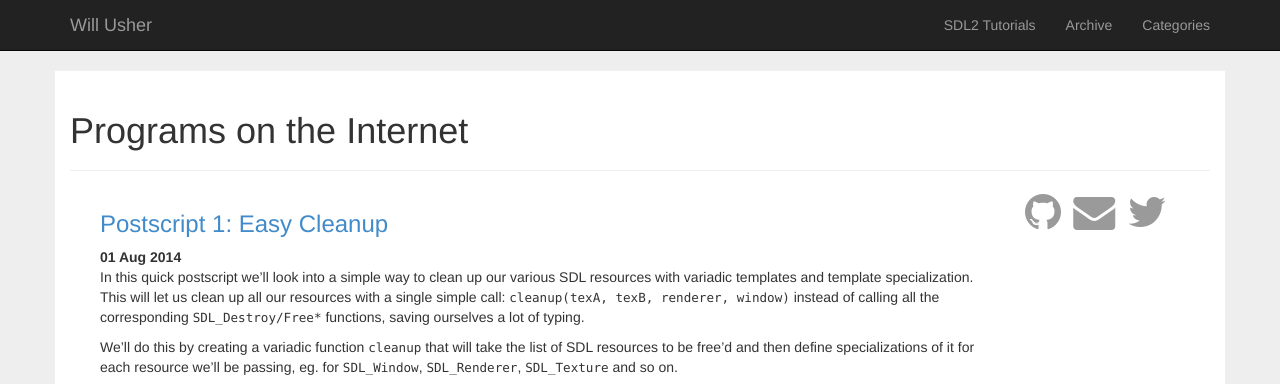
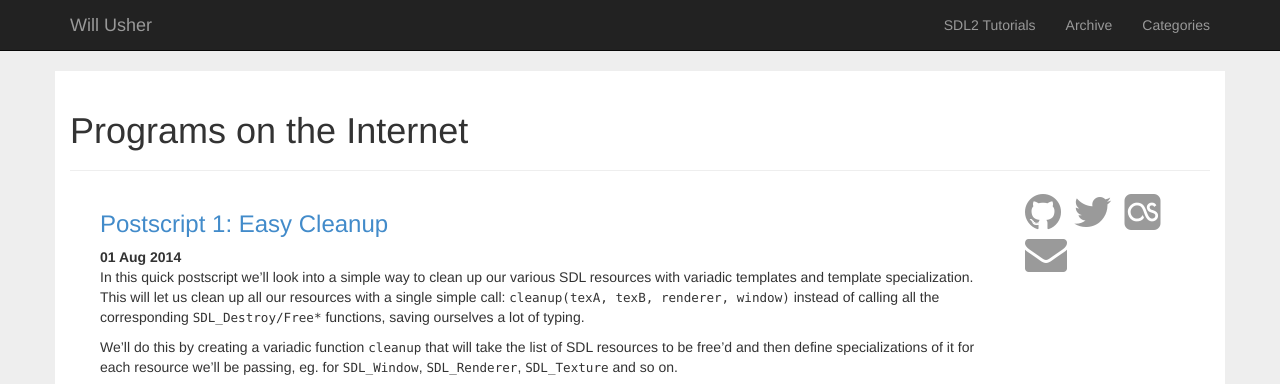
Before and after one commit to Twinklebear/Twinklebear.github.io, a Jekyll site: the page built from index.html, in a window 1280 px wide. Shown: the top 384 px of the page. Built offline with Jekyll 4.4.1, drawn with Linux system fonts in a browser that asks for light colours; nearby versions of some CDN libraries.

Commit message:
Update to fontawesome 4.2 and use last.fm icon

```diff
--- a/_includes/themes/bootstrap3/default.html
+++ b/_includes/themes/bootstrap3/default.html
@@ -20,7 +20,7 @@
 	<link href="/assets/syntax.css" rel="stylesheet">
 	<link href="/assets/custom.css" rel="stylesheet">
 	<link rel="shortcut icon" href="/assets/img/identicon.ico">
-	<link href="//netdna.bootstrapcdn.com/font-awesome/4.0.3/css/font-awesome.css" rel="stylesheet">
+	<link href="//maxcdn.bootstrapcdn.com/font-awesome/4.2.0/css/font-awesome.min.css" rel="stylesheet">
 </head>
 <body>
 	<div class="navbar navbar-inverse navbar-static-top" role="navigation">
--- a/_includes/themes/home_page.html
+++ b/_includes/themes/home_page.html
@@ -10,11 +10,14 @@
 		<a class="icon" title="Twinklebear@GitHub" href="https://github.com/Twinklebear/">
 		<i class="fa fa-github fa-3x"></i>
 		</a>
+		<a class="icon" title="@_wusher" href="https://twitter.com/_wusher">
+		<i class="fa fa-twitter fa-3x"></i>
+		</a>
+		<a class="icon" title="PureHamster" href="http://www.last.fm/user/PureHamster">
+		<i class="fa fa-lastfm-square fa-3x"></i>
+		</a>
 		<a class="icon" title="will@willusher.io" href="mailto:will@willusher.io">
 		<i class="fa fa-envelope fa-3x"></i>
-		</a>
-		<a class="icon" title="@_wusher" href="https://twitter.com/_wusher">
-		<i class="fa fa-twitter fa-3x"></i>
 		</a>
 	</div>
 	</div>
```
